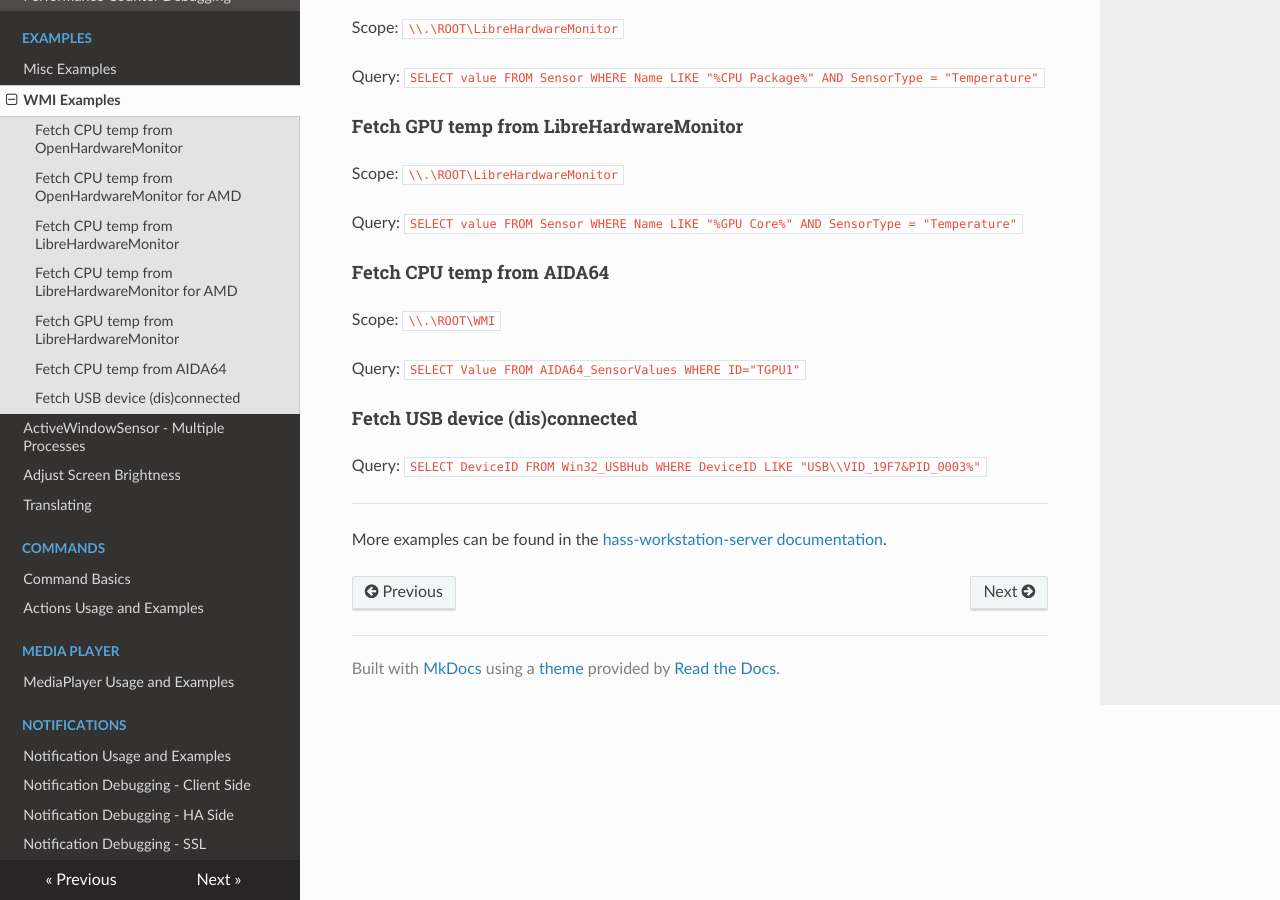
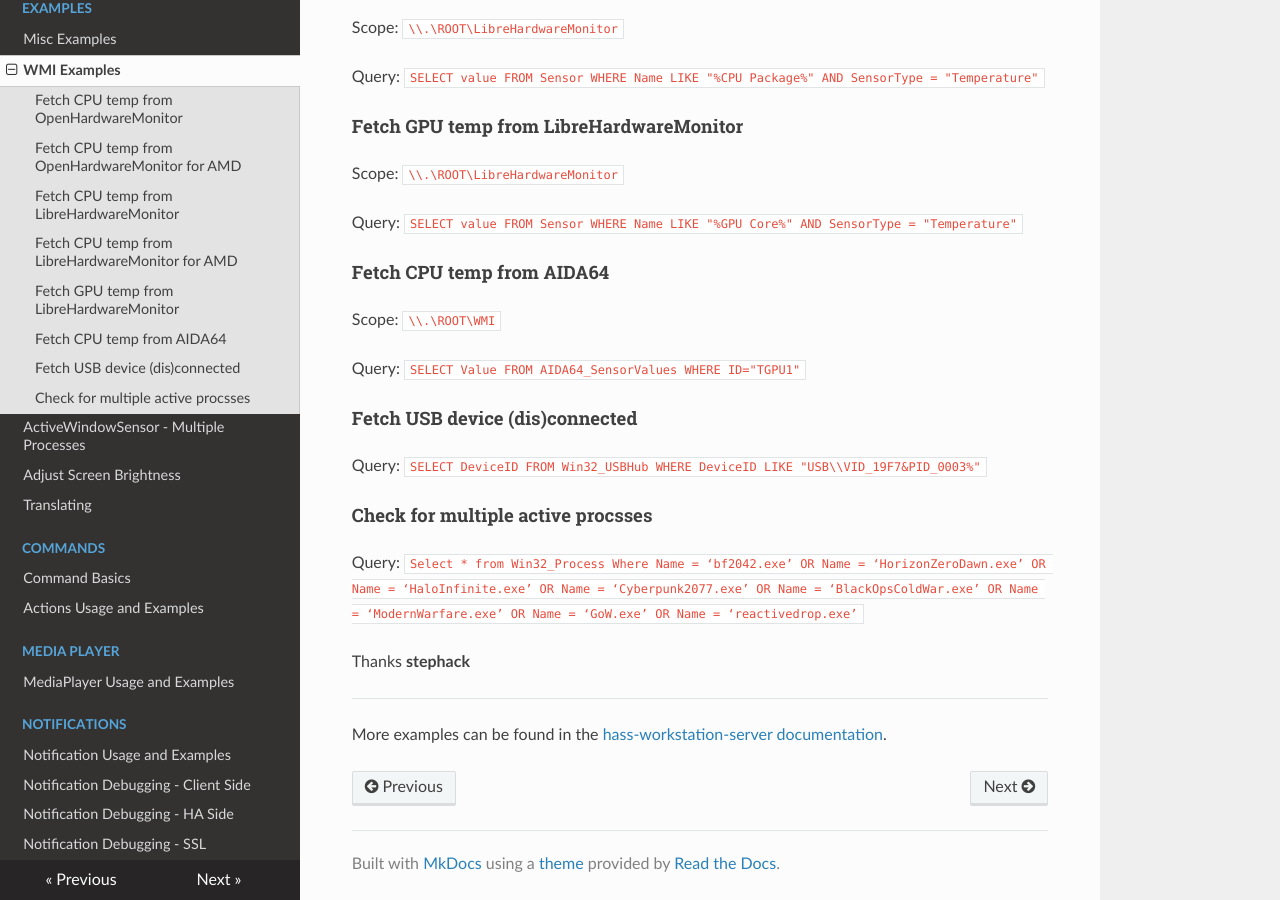
Before and after one commit to LAB02-Admin/HASS.Agent-Docs, an MkDocs documentation site: the page built from docs/wmi-examples.md, in a window 1280 px wide and 900 px high, scrolled down 703 px. Built offline with MkDocs 1.6.1, drawn with Linux system fonts in a browser that asks for light colours; nearby versions of some CDN libraries; some of the changed text lies outside the part shown.

Commit message:
Update wmi-examples.md

````diff
--- a/docs/wmi-examples.md
+++ b/docs/wmi-examples.md
@@ -44,6 +44,12 @@
 
 Query: ```SELECT DeviceID FROM Win32_USBHub WHERE DeviceID LIKE "USB\\VID_19F7&PID_0003%"```
 
+#### Check for multiple active procsses
+
+Query: ```Select * from Win32_Process Where Name = ‘bf2042.exe’ OR Name = ‘HorizonZeroDawn.exe’ OR Name = ‘HaloInfinite.exe’ OR Name = ‘Cyberpunk2077.exe’ OR Name = ‘BlackOpsColdWar.exe’ OR Name = ‘ModernWarfare.exe’ OR Name = ‘GoW.exe’ OR Name = ‘reactivedrop.exe’```
+
+Thanks **stephack**
+
 ---
 
 More examples can be found in the [hass-workstation-server documentation](https://github.com/sleevezipper/hass-workstation-service/blob/master/documentation/WMIQuery.md).
````
